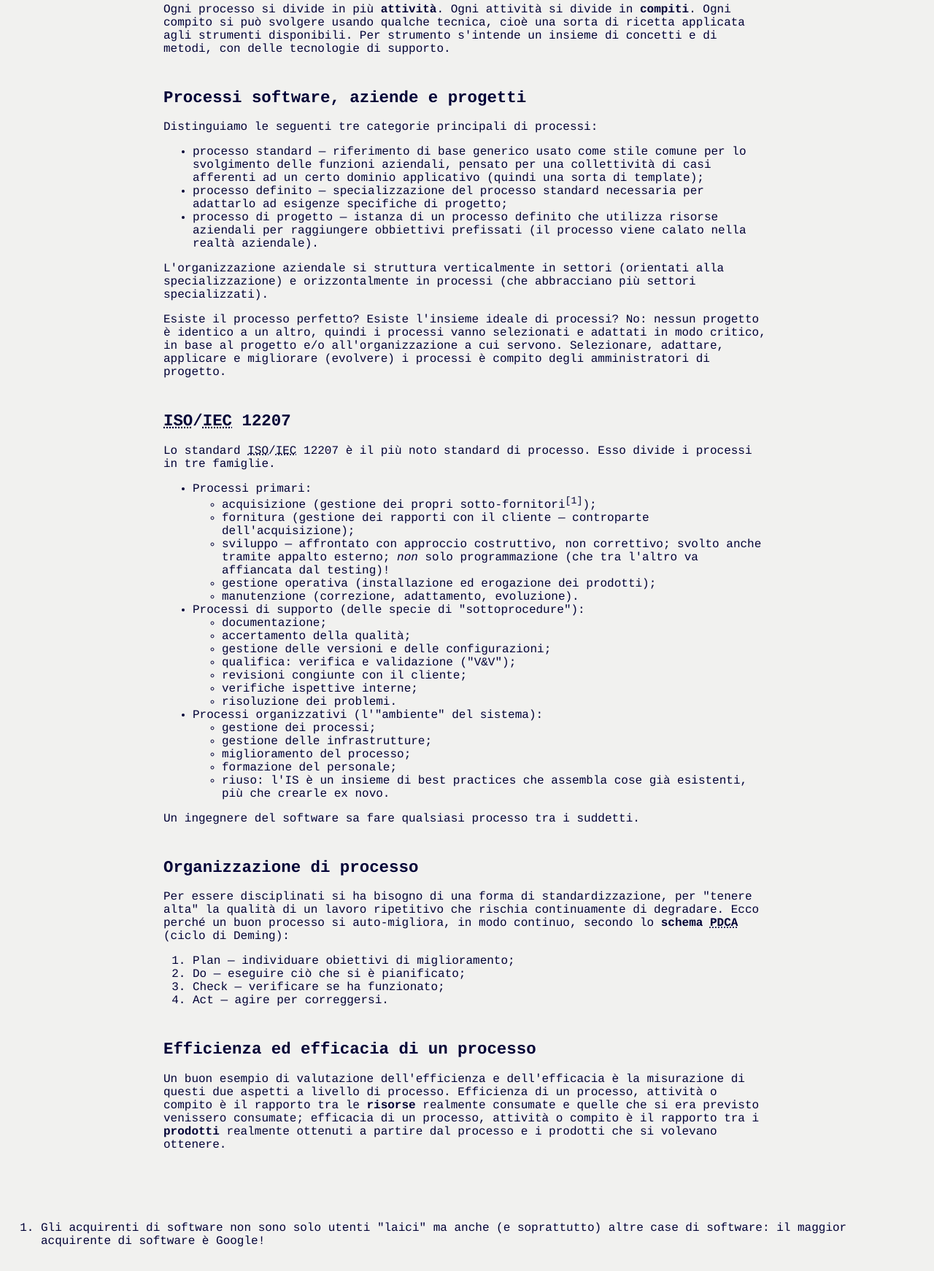
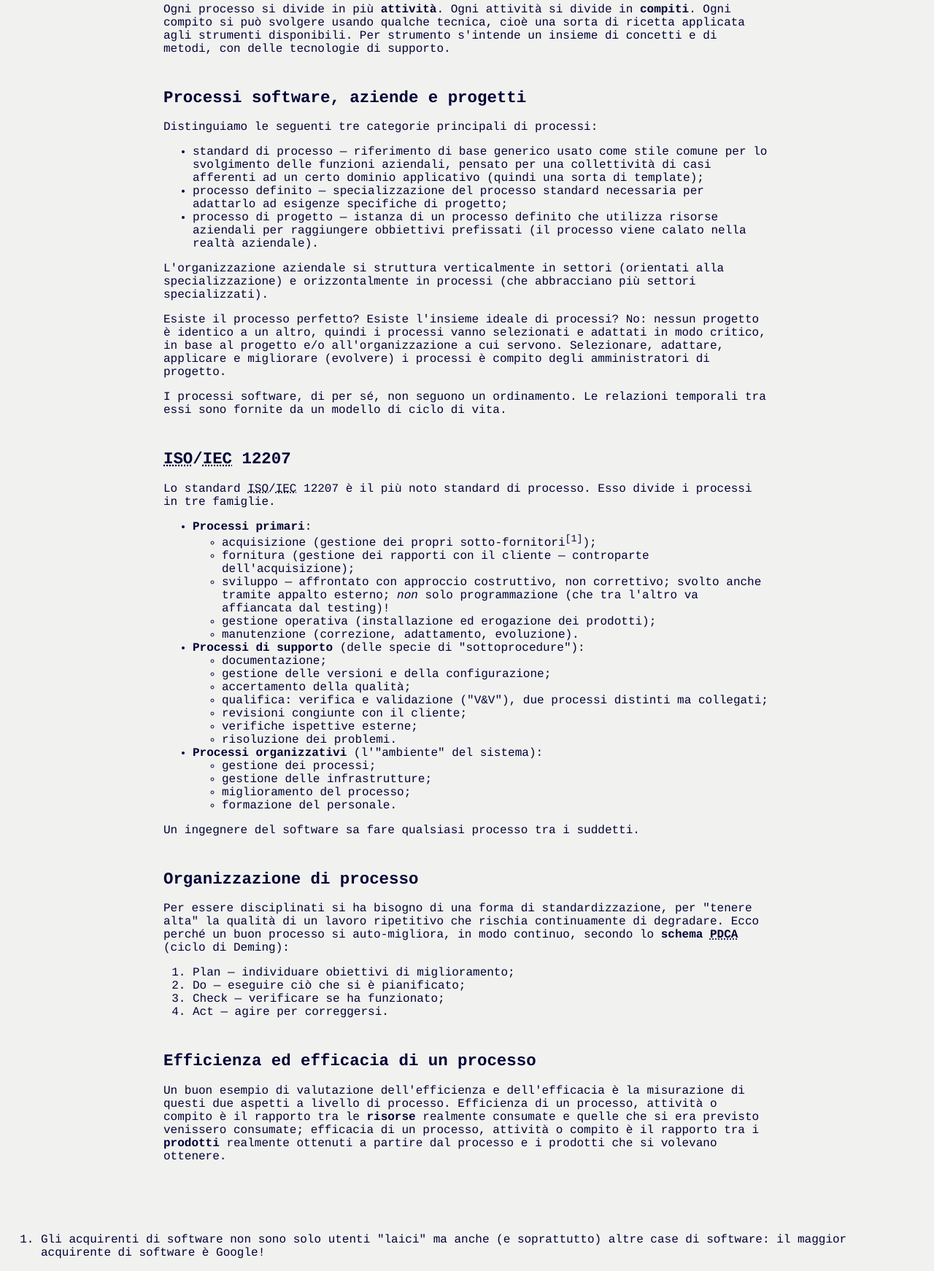
Before and after one commit to pit1988/sweki, a PHP site: page /02_processi.html in a window 1280 px wide. Shown: the part 548-2290 px from the top of the page at 73% size. Before the commit the page ends 2257 px from the top, so only its background shows below. Run offline with PHP 8.4, Linux system fonts and the light colour scheme.

Commit message:
ampliata pagina sui processi + glossario

```diff
--- a/02_processi.html
+++ b/02_processi.html
@@ -36,17 +36,18 @@
 		<h2>Processi <span xml:lang="en">software</span>, aziende e progetti</h2>
 		<p>Distinguiamo le seguenti tre categorie principali di processi:</p>
 		<ul>
-			<li>processo standard &mdash; riferimento di base generico usato come stile comune per lo svolgimento delle funzioni aziendali, pensato per una collettività di casi afferenti ad un certo dominio applicativo (quindi una sorta di <span xml:lang="en">template</span>);</li>
+			<li>standard di processo &mdash; riferimento di base generico usato come stile comune per lo svolgimento delle funzioni aziendali, pensato per una collettività di casi afferenti ad un certo dominio applicativo (quindi una sorta di <span xml:lang="en">template</span>);</li> <!-- "processo standard" o std di processo? forse da process standard in, inglese -->
 			<li>processo definito &mdash; specializzazione del processo standard necessaria per adattarlo ad esigenze specifiche di progetto;</li>
 			<li>processo di progetto &mdash; istanza di un processo definito che utilizza risorse aziendali per raggiungere obbiettivi prefissati (il processo viene calato nella realtà aziendale).</li>
 		</ul>
 		<p>L'organizzazione aziendale si struttura verticalmente in settori (orientati alla specializzazione) e orizzontalmente in processi (che abbracciano più settori specializzati).</p>
 		<p>Esiste il processo perfetto? Esiste l'insieme ideale di processi? No: nessun progetto è identico a un altro, quindi i processi vanno selezionati e adattati in modo critico, in base al progetto e/o all'organizzazione a cui servono. Selezionare, adattare, applicare e migliorare (evolvere) i processi è compito degli amministratori di progetto.</p>
+		<p>I processi <span xml:lang="en">software</span>, di per sé, non seguono un ordinamento. Le relazioni temporali tra essi sono fornite da un modello di ciclo di vita.</p>
 
 		<h2><abbr title="International Organitazion for Standardization">ISO</abbr>/<abbr title="International Electrotechnical Commission">IEC</abbr> 12207</h2>
 		<p>Lo standard <abbr title="International Organitazion for Standardization">ISO</abbr>/<abbr title="International Electrotechnical Commission">IEC</abbr> 12207 è il più noto standard di processo. Esso divide i processi in tre famiglie.</p>
 		<ul>
-			<li>Processi primari:
+			<li><strong>Processi primari</strong>:
 				<ul>
 					<li>acquisizione (gestione dei propri sotto-fornitori<sup class="footnote"><a id="txt1" href="#ftn1">[1]</a></sup>);</li>
 					<li>fornitura (gestione dei rapporti con il cliente &mdash; controparte dell'acquisizione);</li>
@@ -55,24 +56,23 @@
 					<li>manutenzione (correzione, adattamento, evoluzione).</li>
 				</ul>
 			</li>
-			<li>Processi di supporto (delle specie di &quot;sottoprocedure&quot;):
+			<li><strong>Processi di supporto</strong> (delle specie di &quot;sottoprocedure&quot;):
 				<ul>
 					<li>documentazione;</li>
+					<li>gestione delle versioni e della configurazione;</li>
 					<li>accertamento della qualità;</li>
-					<li>gestione delle versioni e delle configurazioni;</li>
-					<li>qualifica: verifica e validazione (&quot;V&amp;V&quot;);</li>
+					<li>qualifica: verifica e validazione (&quot;V&amp;V&quot;), due processi distinti ma collegati;</li>
 					<li>revisioni congiunte con il cliente;</li>
-					<li>verifiche ispettive interne;</li>
+					<li>verifiche ispettive esterne;</li>
 					<li>risoluzione dei problemi.</li>
 				</ul>
 			</li>
-			<li>Processi organizzativi (l'&quot;ambiente&quot; del sistema):
+			<li><strong>Processi organizzativi</strong> (l'&quot;ambiente&quot; del sistema):
 				<ul>
 					<li>gestione dei processi;</li>
 					<li>gestione delle infrastrutture;</li>
 					<li>miglioramento del processo;</li>
-					<li>formazione del personale;</li>
-					<li>riuso: l'IS è un insieme di <span xml:lang="en">best practices</span> che assembla cose già esistenti, più che crearle <span xml:lang="la">ex novo</span>.</li> <!-- riuso è un processo..? forse è da togliere -->
+					<li>formazione del personale.</li>
 				</ul>
 			</li>
 		</ul>
--- a/07_progettazione.html
+++ b/07_progettazione.html
@@ -36,7 +36,7 @@
 			<li><strong>progettazione architetturale</strong>, di alto livello, che descrive come il <span xml:lang="en">software</span> viene organizzato in componenti;</li>
 			<li><strong>progettazione dettagliata</strong>, che descrive il comportamento di tali componenti.</li>
 		</ul>
-		<p>Nel piano di qualifica, se l'analisi è verificata  dal test di sistema, la progettazione architetturale è verificata dal test d'integrazione e quella di dettaglio dai test di unità. (Questo è il cosiddetto &quot;modello a V&quot;.)</p>
+		<p>Nel piano di qualifica, se l'analisi è verificata dal test di sistema, la progettazione architetturale è verificata dai test d'integrazione e quella di dettaglio dai test di unità. (Questo è il cosiddetto &quot;modello a V&quot;.)</p>
 
 		<h2>Architettura</h2>
 		<p>Obiettivo della progettazione è definire l'architettura del sistema. Per architettura s'intende la decomposizione di un sistema in componenti, l'organizzazione di tali componenti, le interfacce dei componenti e i loro paradigmi di composizione. In generale, una buona architettura deve rispettare i seguenti princìpi:</p>
--- a/glossario/glossario.php
+++ b/glossario/glossario.php
@@ -29,7 +29,7 @@
 $gloss_md   = '';
 
 include_once '../functions.php';
-$termini = queryMysql("SELECT * FROM Definizioni ORDER BY id");
+$termini = queryMysql("SELECT * FROM Definizioni ORDER BY voce");
 foreach ($termini as $t) {
 	$gloss_html .= "\n\t\t\t<dt id=\"" . htmlentities($t['id']) . "\">" . htmlentities($t['voce']) . "</dt>\n";
 	$gloss_html .= "\t\t\t<dd>" . def(htmlentities($t['def'])) . html_eng(htmlentities($t['eng'])) . "</dd>";
--- a/glossario/glossario.sql
+++ b/glossario/glossario.sql
@@ -47,9 +47,10 @@
 ('processo_di_progetto', 'processo di progetto', 'istanza di un processo definito che utilizza risorse aziendali per raggiungere obiettivi prefissati (processo calato nella realtà aziendale)', NULL),
 ('configurazione', 'configurazione', 'di quali parti si compone un prodotto e il modo in cui esse stanno assieme', 'configuration'),
 ('schema_PDCA', 'schema PDCA (o ciclo di Deming)', 'schema iterativo di auto-miglioramento che consiste di quattro punti: Plan (individuare obiettivi di miglioramento), Do (eseguire ciò che si è pianificato), Check (verificare se ha funzionato) e Act (agire per correggersi)', NULL),
-('ciclo_di_vita', 'ciclo di vita (di un prodotto)', 'insieme degli stati che il prodotto assume, dal concepimento al ritiro', 'life cycle'),
+('ciclo_di_vita_prodotto', 'ciclo di vita (di un prodotto)', 'insieme degli stati che il prodotto assume, dal concepimento al ritiro', 'software product life cycle'),
+('ciclo_di_vita_sviluppo', 'ciclo di vita dello sviluppo (di un prodotto)', 'parte del ciclo di vita di un prodotto che riguarda il suo sviluppo', 'software development life cycle'),
 ('ritiro', 'ritiro (di un prodotto)', 'momento in cui il prodotto cessa di essere seguito dai suoi creatori', 'retirement'),
-('fase_di_ciclo_di_vita', 'fase (di un ciclo di vita)', 'durata temporale entro uno stato del ciclo di vita e un altro', 'phase'),
+('fase_di_ciclo_di_vita', 'fase (di un ciclo di vita)', 'durata temporale (che non si ripete) entro uno stato del ciclo di vita e un altro', 'phase'),
 ('progetto', 'progetto', 'insieme di compiti da svolgere in modo collaborativo a fronte di un incarico (che diventa poi un impegno)', 'project'),
 ('incarico', 'incarico', NULL, 'assignment'),
 ('impegno', 'impegno', NULL, 'commitment'),
```
Also changed, not shown: 03_ciclovita.html (+8 -7 lines), glossario/index.html (+6 -4 lines), glossario/README.md, 2 other files.
